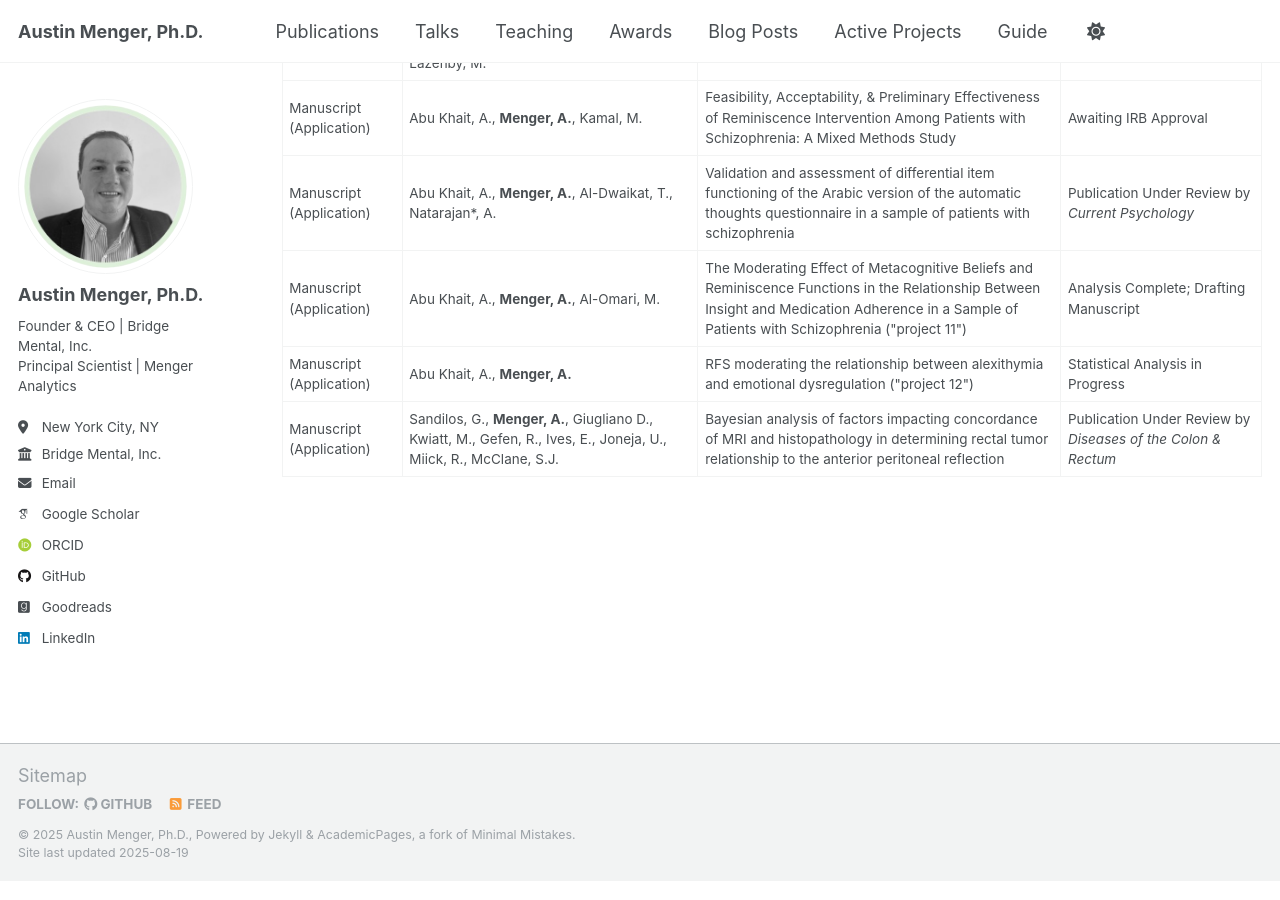
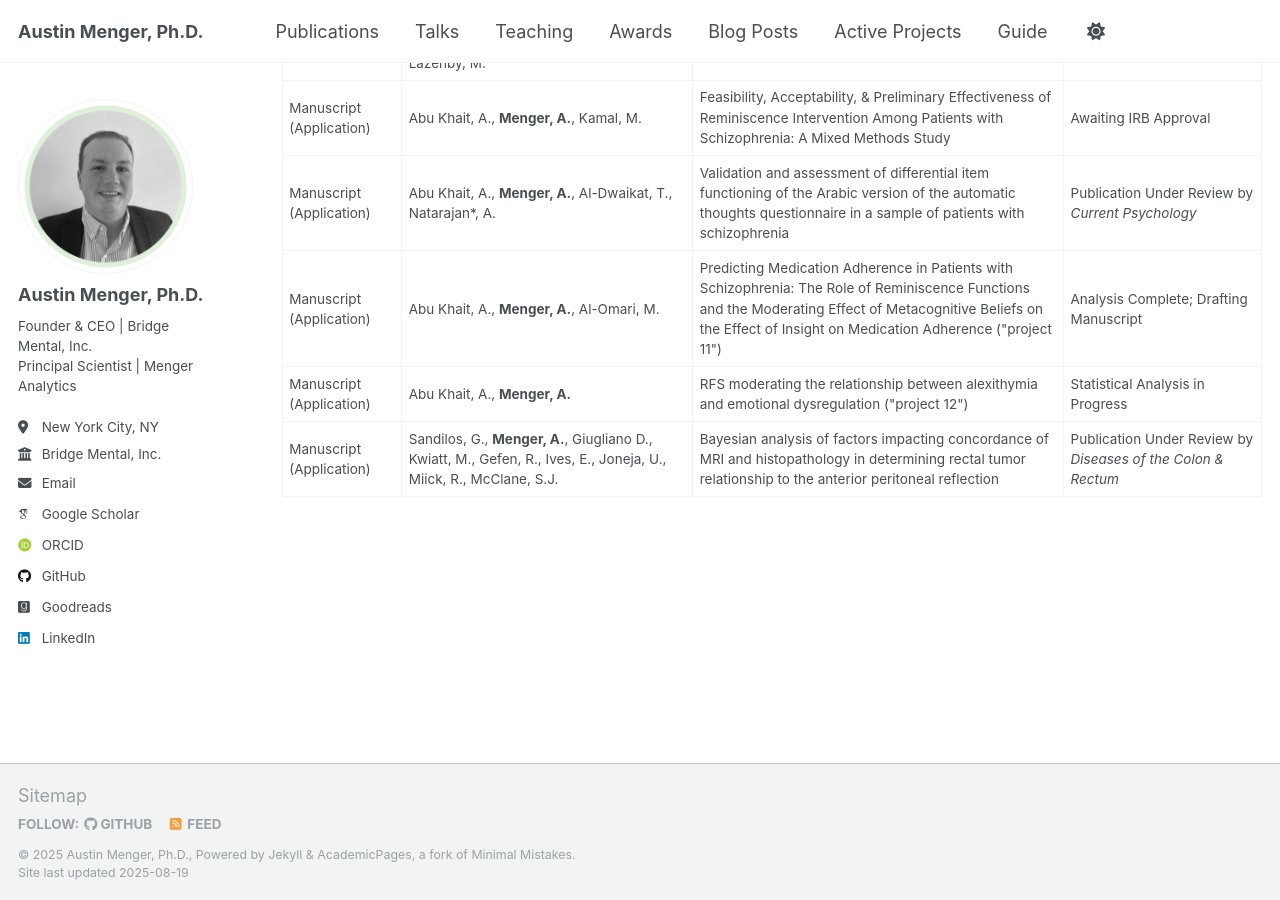
Before and after one commit to austinmenger/austinmenger.github.io, a Jekyll site: the page built from _pages/active_projects.md, in a window 1280 px wide and 900 px high, scrolled down 1241 px. Built offline with Jekyll 4.4.1, drawn with Linux system fonts in a browser that asks for light colours; some web fonts are replaced.

Commit message:
Update active_projects.md

```diff
--- a/_pages/active_projects.md
+++ b/_pages/active_projects.md
@@ -136,7 +136,7 @@ author_profile: true
   <tr>
   <td>Manuscript (Application)</td>
   <td>Abu Khait, A., <b>Menger, A.</b>, Al-Omari, M.</td>
-  <td>The Moderating Effect of Metacognitive Beliefs and Reminiscence Functions in the Relationship Between Insight and Medication Adherence in a Sample of Patients with Schizophrenia ("project 11")</td>
+  <td>Predicting Medication Adherence in Patients with Schizophrenia: The Role of Reminiscence Functions and the Moderating Effect of Metacognitive Beliefs on the Effect of Insight on Medication Adherence ("project 11")</td>
   <td>Analysis Complete; Drafting Manuscript</td>
  </tr>
  <tr>
```
